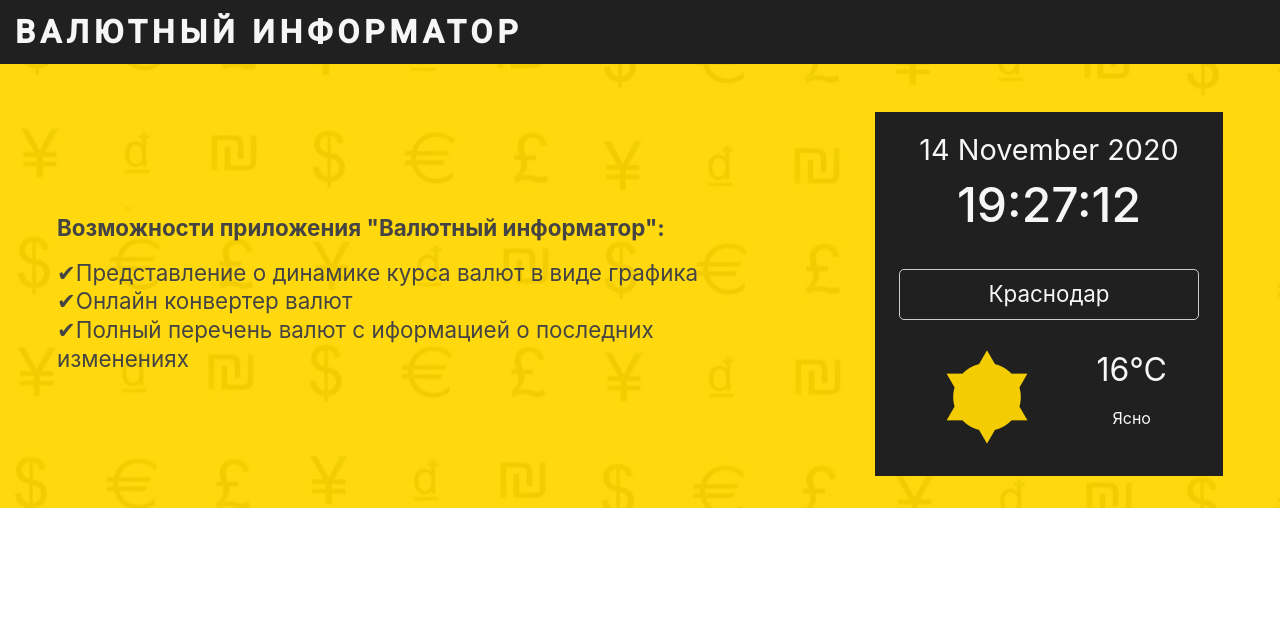
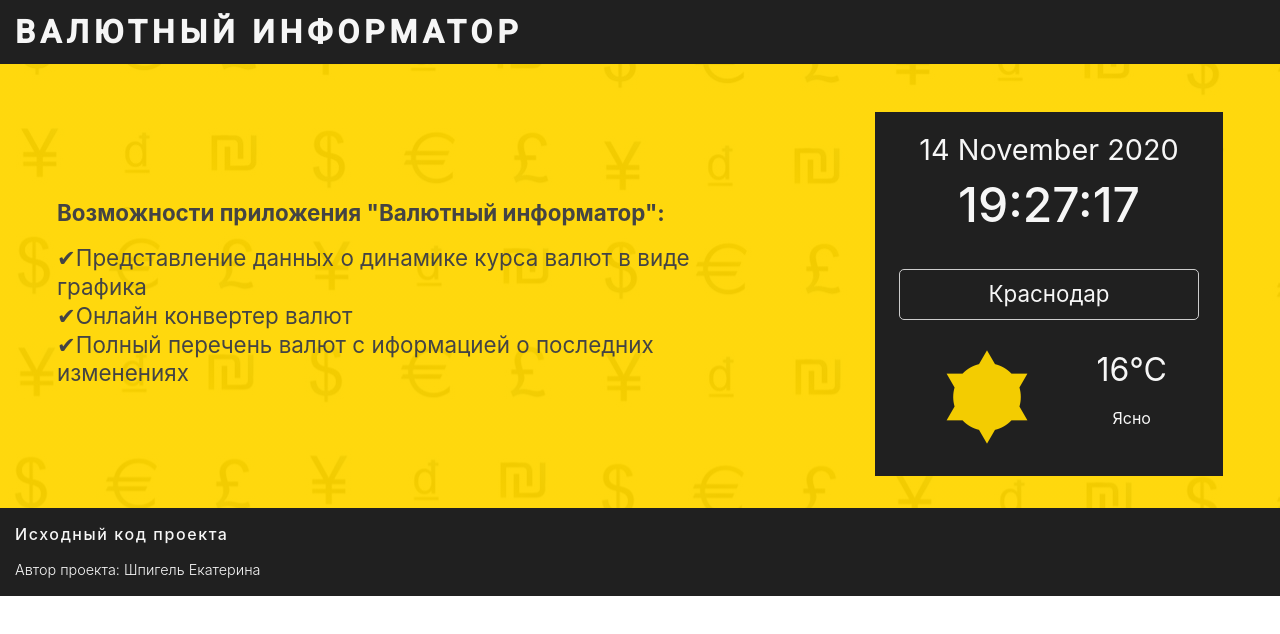
Before and after one commit to KathrinShpigel/Currency-Informant, an Angular app: page / in a window 1280 px wide. Shown: the top 634 px of the page. Built offline with nearby package versions, Linux system fonts and the light colour scheme.

Commit message:
feat: add info of time now and add footer page

```diff
--- a/src/app/app.component.html
+++ b/src/app/app.component.html
@@ -8,17 +8,23 @@
     <div class="intro__content">
       <div class="intro__title">Возможности приложения "Валютный информатор":</div>
       <ul class="intro__list">
-        <li class="intro__item">Представление о динамике курса валют в виде графика</li>
+        <li class="intro__item">Представление данных о динамике курса валют в виде графика</li>
         <li class="intro__item">Онлайн конвертер валют</li>
         <li class="intro__item">Полный перечень валют с иформацией о последних изменениях</li>
       </ul>
     </div>
     <div class="intro__info">
-      <div class="info__date">{{dateNowISO | date: 'dd MMMM yyyy'}}</div>
-      <div class="info__time">{{dateNowMilliseconds | date: 'HH:mm:ss'}}</div>
+      <div class="info__date">{{ci.dateNowISO | date: 'dd MMMM yyyy'}}</div>
+      <div class="info__time">{{ci.dateNowMilliseconds | date: 'HH:mm:ss'}}</div>
       <div class="info__weather">
         <app-weather></app-weather>
       </div>
     </div>
   </div>
+  <footer class="footer">
+    <div class="container">
+      <a class="footer__link" href="https://github.com/KathrinShpigel/Currency-Informant">Исходный код проекта</a>
+      <div class="footer__autor">Автор проекта: Шпигель Екатерина</div>
+    </div>
+  </footer>
 </div>
--- a/src/app/app.component.scss
+++ b/src/app/app.component.scss
@@ -8,11 +8,16 @@
   cursor: pointer;
 }
 .wrapper-first-screen {
+  position: relative;
   background-image:
   linear-gradient(to top,  rgba(255, 214, 0, .95),  rgba(255, 214, 0, .95)),
   url(../assets/images/currenciesBG.jpg);
 }
 .header {
+  position: -webkit-sticky;
+  position: sticky;
+  top: 0;
+  z-index: 1;
   background-color: #202020;
   &__title {
     font-size: 2rem;
@@ -69,3 +74,23 @@
     margin-top: 2.5rem;
   }
 }
+.footer {
+  background-color: #202020;
+  &__link {
+    display: block;
+    font-size: 1rem;
+    font-weight: 500;
+    letter-spacing: 0.1rem;
+    padding-top: 1rem;
+    padding-bottom: .8rem;
+    color: #f6f6f6;
+    text-decoration: none;
+  }
+  &__autor {
+    font-size: .9rem;
+    font-weight: 300;
+    padding-top: .2rem;
+    padding-bottom: 1rem;
+    color: #f6f6f6;
+  }
+}
--- a/src/app/app.component.ts
+++ b/src/app/app.component.ts
@@ -1,14 +1,22 @@
-import { Component } from '@angular/core';
+import { Component, OnInit } from '@angular/core';
+import { CurrencyInformantService } from './currency-informant.service';
 
 @Component({
   selector: 'app-root',
   templateUrl: './app.component.html',
   styleUrls: ['./app.component.scss']
 })
-export class AppComponent {
+export class AppComponent implements OnInit {
 
-  dateNow: Date = new Date();
-  dateNowISO = this.dateNow.toISOString();
-  dateNowMilliseconds = this.dateNow.getTime();
+  ci: CurrencyInformantService;
+
+  constructor(ci: CurrencyInformantService) {
+    this.ci = ci;
+    this.ci.updateTimeNow();
+  }
+
+  ngOnInit(): void {
+
+  }
 
 }
--- /dev/null
+++ b/src/app/currency-informant.service.ts
@@ -0,0 +1,23 @@
+import { Injectable } from '@angular/core';
+
+@Injectable({
+  providedIn: 'root'
+})
+export class CurrencyInformantService {
+  dateNow: Date;
+  dateNowISO: any;
+  dateNowMilliseconds: any;
+
+  constructor() { }
+
+  getTimeNow(): void {
+    this.dateNow = new Date();
+    this.dateNowISO = this.dateNow.toISOString();
+    this.dateNowMilliseconds = this.dateNow.getTime();
+  }
+
+  updateTimeNow(): any {
+    setInterval(() => this.getTimeNow(), 1000);
+    this.getTimeNow();
+  }
+}
```
Also changed, not shown: 1 other file (tests, documents, lock files or other folders). Lines whose indentation alone changed are shown as unchanged.
